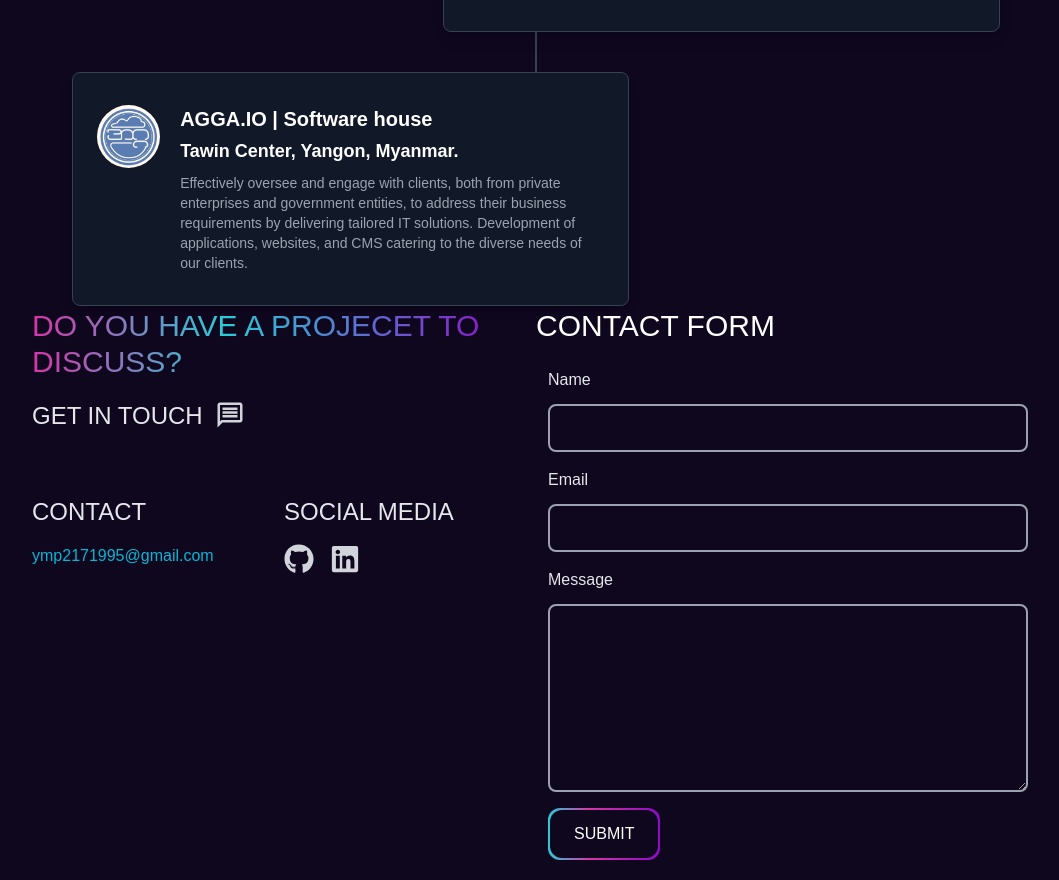
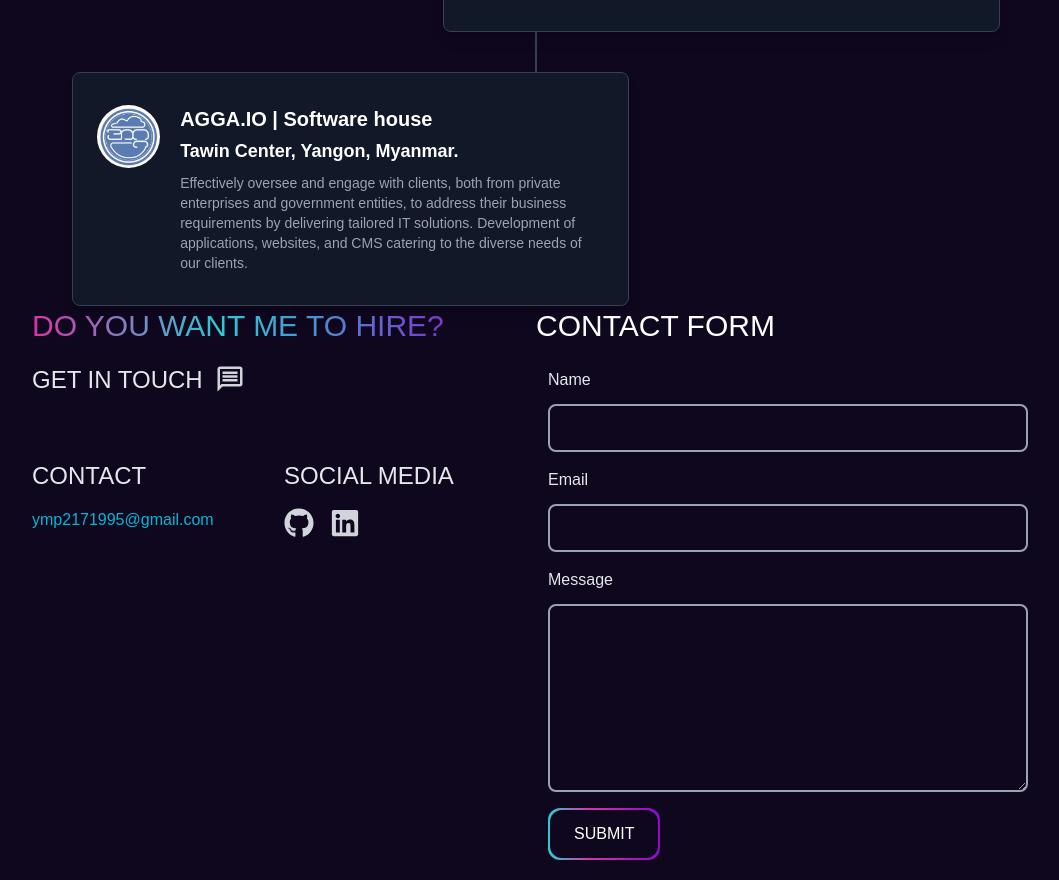
Before and after one commit to yaminphyu/yamin.portfolio, a Next.js app: page / in a window 1280 px wide. Shown: the part 3080-3960 px from the top of the page, without its empty margins (104-1163 px from the left). Built offline with nearby package versions, Linux system fonts and the light colour scheme.

Commit message:
refactored for contact form

```diff
--- a/components/Contact.jsx
+++ b/components/Contact.jsx
@@ -1,75 +1,28 @@
-import React, { useRef } from 'react';
+import React from 'react';
 import indexStyles from '@/styles/Index.module.css';
 import styles from '@/styles/Contact.module.css';
 import Link from 'next/link';
 import { FaGithub, FaLinkedin } from 'react-icons/fa';
 import { MdOutlineMessage } from "react-icons/md";
-import useAnimation from '@/hooks/useAnimation';
+import { FadeIn } from './FadeIn';
 
-export default function Contact() {
-    const contactRef = useRef(null);
-    const isVisible = useAnimation({ targetRef: contactRef });
-
-    return (
-        <section
-            id='contact'
-            className={`
-                !h-full
-                ${indexStyles.container}
-            `}
-        >
-            <div
-                ref={contactRef}
-                className='flex flex-col h-full lg:h-[80vh] w-full lg:w-[90vw] xl:w-[80vw] p-2 box-border gap-5 md:gap-12 lg:gap-0 justify-center items-center mt-[8vh] sm:mt-[12vh]'
-            >
-                <div className='w-full h-full lg:h-[60vh] flex flex-col lg:flex-row justify-between lg:justify-start items-center gap-16 lg:gap-0'>
-                    <div
-                        className={`
-                            w-full h-full flex flex-col justify-start items-start gap-10 lg:gap-16 p-3 lg:p-0
-                            transition-all duration-[1000ms] ease-in-out
-                            ${isVisible ? "opacity-100 scale-100" : "opacity-0 scale-90"}
-                        `}
-                        style={{
-                            transitionDelay: isVisible ? `${2 * 200}ms` : "0ms"
-                        }}
-                    >
-                        <div className={`
-                            flex flex-col gap-5
-                            transition-all duration-[1000ms] ease-in-out
-                            ${isVisible ? "opacity-100 scale-100" : "opacity-0 scale-90"}
-                        `}>
-                            <h1 className='uppercase text-2xl lg:text-3xl'>Do you have a projecet to discuss?</h1>
-                            <div className='flex gap-3'>
-                                <h2 className='uppercase text-xl lg:text-2xl text-gray-200'>Get in touch</h2>
-                                <MdOutlineMessage className='text-2xl md:text-3xl text-gray-300' />
+const ContactInfo = () => (
+    <FadeIn delay={400}>
+        <div className="flex flex-col gap-5">
+            <h1 className="uppercase text-2xl lg:text-3xl">Do you want me to hire?</h1>
+            <div className="flex gap-3">
+                <h2 className="uppercase text-xl lg:text-2xl text-gray-200">Get in touch</h2>
+                <MdOutlineMessage className="text-2xl md:text-3xl text-gray-300" />
             </div>
         </div>
-                        <div className='flex flex-col lg:flex-row justify-between w-full gap-5 lg:gap-0'>
-                            <div
-                                className={`
-                                    flex flex-col gap-1 md:gap-4 w-full
-                                    transition-all duration-[1000ms] ease-in-out
-                                    ${isVisible ? "opacity-100 scale-100" : "opacity-0 scale-90"}
-                                `}
-                                style={{
-                                    transitionDelay: isVisible ? `${2 * 200}ms` : "0ms"
-                                }}
-                            >
-                                <h2 className='uppercase text-xl lg:text-2xl text-gray-200'>Contact</h2>
-                                <a href="mailto:ymp2171995@gmail.com" className='text-cyan-500'>ymp2171995@gmail.com</a>
-                            </div>
-                            <div
-                                className={`
-                                    flex flex-col gap-1 md:gap-4 w-full
-                                    transition-all duration-[1000ms] ease-in-out
-                                    ${isVisible ? "opacity-100 scale-100" : "opacity-0 scale-90"}
-                                `}
-                                style={{
-                                    transitionDelay: isVisible ? `${3 * 200}ms` : "0ms"
-                                }}
-                            >
-                                <h2 className='uppercase text-xl lg:text-2xl text-gray-200'>Social Media</h2>
-                                <div className='flex gap-4'>
+    </FadeIn>
+);
+
+const SocialLinks = () => (
+    <FadeIn delay={600}>
+        <div className="flex flex-col gap-1 md:gap-4 w-full">
+            <h2 className="uppercase text-xl lg:text-2xl text-gray-200">Social Media</h2>
+            <div className="flex gap-4">
                 <Link
                     href={process.env.GITHUB}
                     target="_blank"
@@ -84,70 +37,71 @@ export default function Contact() {
                 </Link>
             </div>
         </div>
+    </FadeIn>
+);
+
+const ContactForm = () => (
+    <FadeIn delay={800}>
+        <div className="flex flex-col gap-4 p-3 w-full h-full">
+            {['Name', 'Email', 'Message'].map((label, index) => (
+                <FadeIn
+                    key={label}
+                    delay={400 + index * 200}
+                >
+                    <div className="flex flex-col gap-3">
+                        <label
+                            htmlFor={label.toLowerCase()}
+                            className="text-gray-200"
+                        >{label}</label>
+                        {label === "Message" ? (
+                            <textarea
+                                id={label.toLowerCase()}
+                                className="border-2 border-gray-400 bg-background px-4 py-2 box-border text-gray-200 rounded-lg"
+                                rows="7"
+                            ></textarea>
+                        ) : (
+                            <input
+                                type={label === "Email" ? "email" : "text"}
+                                id={label.toLowerCase()}
+                                className="border-2 border-gray-400 h-12 px-4 py-2 box-border bg-background text-gray-200 rounded-lg"
+                            />
+                        )}
+                    </div>
+                </FadeIn>
+            ))}
+            <div className={styles['button-wrapper']}>
+                <button className={styles.button}>Submit</button>
             </div>
         </div>
-                    <div
-                        className={`
-                            w-full h-full flex flex-col justify-start items-start gap-3
-                            transition-all duration-[1000ms] ease-in-out
-                            ${isVisible ? "opacity-100 scale-100" : "opacity-0 scale-90"}
-                        `}
-                        style={{
-                            transitionDelay: isVisible ? `${3 * 200}ms` : "0ms"
-                        }}
+    </FadeIn>
+);
+
+export default function Contact() {
+    return (
+        <section
+            id="contact"
+            className={`!h-full ${indexStyles.container}`}
         >
-                        <h2 className='uppercase text-2xl lg:text-3xl'>Contact Form</h2>
-                        <div className='flex flex-col gap-4 p-3 w-full h-full'>
-                            <div
-                                className={`
-                                    flex flex-col gap-3
-                                    transition-all duration-[1000ms] ease-in-out
-                                    ${isVisible ? "opacity-100 scale-100" : "opacity-0 scale-90"}
-                                `}
-                                style={{
-                                    transitionDelay: isVisible ? `${2 * 200}ms` : "0ms"
-                                }}
-                            >
-                                <label htmlFor="name" className='text-gray-200'>Name</label>
-                                <input type="text" name="name" id="name" className='border-2 border-gray-400 h-12 px-4 py-2 box-border bg-background text-gray-200 rounded-lg' />
+            <div className="flex flex-col h-full lg:h-[80vh] w-full lg:w-[90vw] xl:w-[80vw] p-2 box-border gap-5 md:gap-12 lg:gap-0 justify-center items-center mt-[8vh] sm:mt-[12vh]">
+                <div className="w-full h-full lg:h-[60vh] flex flex-col lg:flex-row justify-between lg:justify-start items-center gap-16 lg:gap-0">
+                    <div className="w-full h-full flex flex-col justify-start items-start gap-10 lg:gap-16 p-3 lg:p-0">
+                        <ContactInfo />
+                        <div className="flex flex-col lg:flex-row justify-between w-full gap-5 lg:gap-0">
+                            <FadeIn delay={400}>
+                                <div className="flex flex-col gap-1 md:gap-4 w-full">
+                                    <h2 className="uppercase text-xl lg:text-2xl text-gray-200">Contact</h2>
+                                    <a href="mailto:ymp2171995@gmail.com" className="text-cyan-500">ymp2171995@gmail.com</a>
                                 </div>
-                            <div
-                                className={`
-                                    flex flex-col gap-3
-                                    transition-all duration-[1000ms] ease-in-out
-                                    ${isVisible ? "opacity-100 scale-100" : "opacity-0 scale-90"}
-                                `}
-                                style={{
-                                    transitionDelay: isVisible ? `${3 * 200}ms` : "0ms"
-                                }}
-                            >
-                                <label htmlFor="email" className='text-gray-200'>Email</label>
-                                <input type="email" name="email" id="email" className='border-2 border-gray-400 h-12 px-4 py-2 box-border bg-background text-gray-200 rounded-lg' />
-                            </div>
-                            <div
-                                className={`
-                                    flex flex-col gap-3
-                                    transition-all duration-[1000ms] ease-in-out
-                                    ${isVisible ? "opacity-100 scale-100" : "opacity-0 scale-90"}
-                                `}
-                                style={{
-                                    transitionDelay: isVisible ? `${4 * 200}ms` : "0ms"
-                                }}
-                            >
-                                <label htmlFor="message" className='text-gray-200'>Message</label>
-                                <textarea name="message" id="message" cols="30" rows="7" className='border-2 border-gray-400 bg-background px-4 py-2 box-border text-gray-200 rounded-lg' ></textarea>
-                            </div>
-                            <div className={styles['button-wrapper']}>
-                                <button
-                                    className={styles.button}
-                                >
-                                    Submit
-                                </button>
+                            </FadeIn>
+                            <SocialLinks />
                         </div>
                     </div>
+                    <div className="w-full h-full flex flex-col justify-start items-start gap-3">
+                        <h2 className="uppercase text-2xl lg:text-3xl">Contact Form</h2>
+                        <ContactForm />
                     </div>
                 </div>
             </div>
         </section>
-    )
+    );
 }
--- /dev/null
+++ b/components/FadeIn.jsx
@@ -0,0 +1,20 @@
+import useAnimation from "@/hooks/useAnimation";
+import { useRef } from "react";
+
+export const FadeIn = ({ children, delay }) => {
+    const ref = useRef(null);
+    const isVisible = useAnimation({ targetRef: ref });
+
+    return (
+        <div
+            ref={ref}
+            className={`
+                transition-all duration-[1000ms] ease-in-out w-full
+                ${isVisible ? "opacity-100 scale-100" : "opacity-0 scale-90"}
+            `}
+            style={{ transitionDelay: isVisible ? `${5 + delay}ms` : "0ms" }}
+        >
+            {children}
+        </div>
+    );
+};
```
Lines whose indentation alone changed are shown as unchanged.
